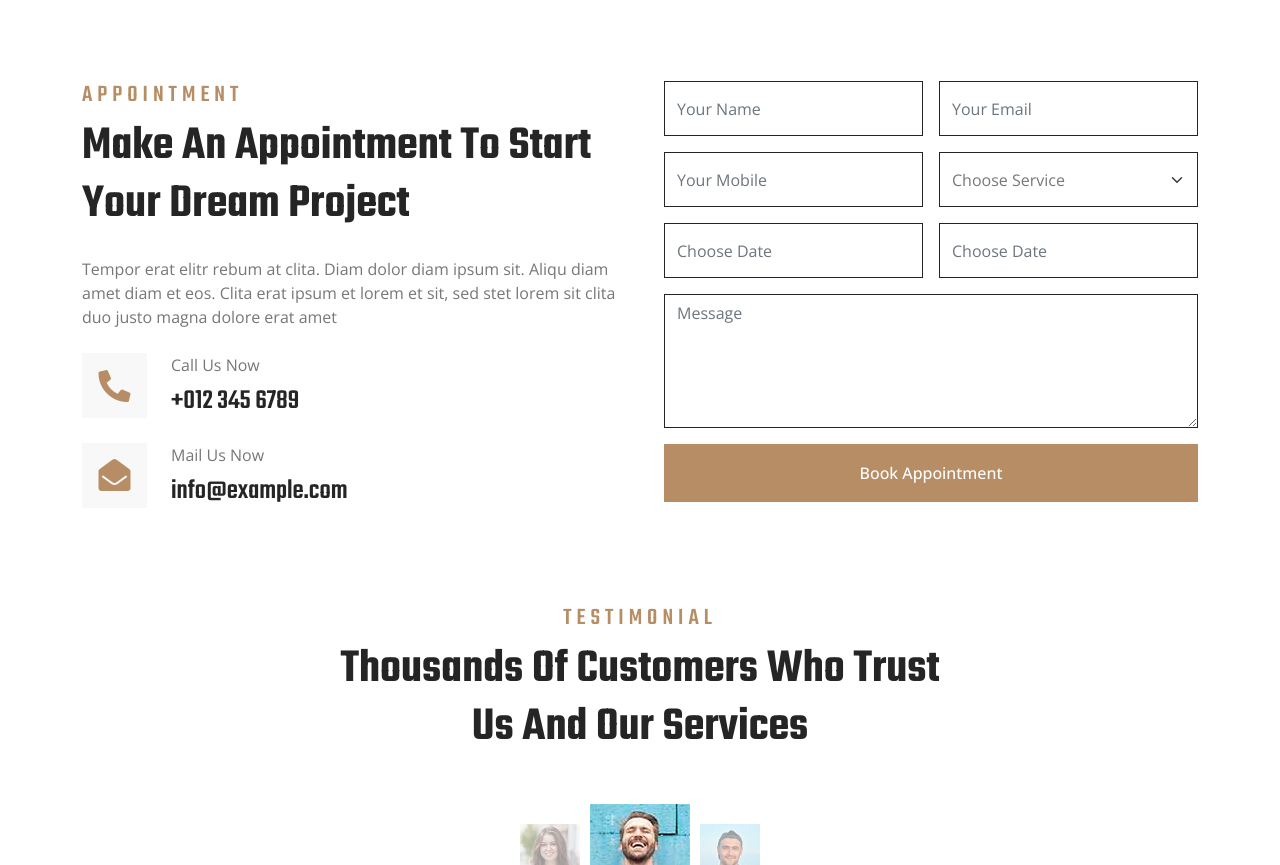
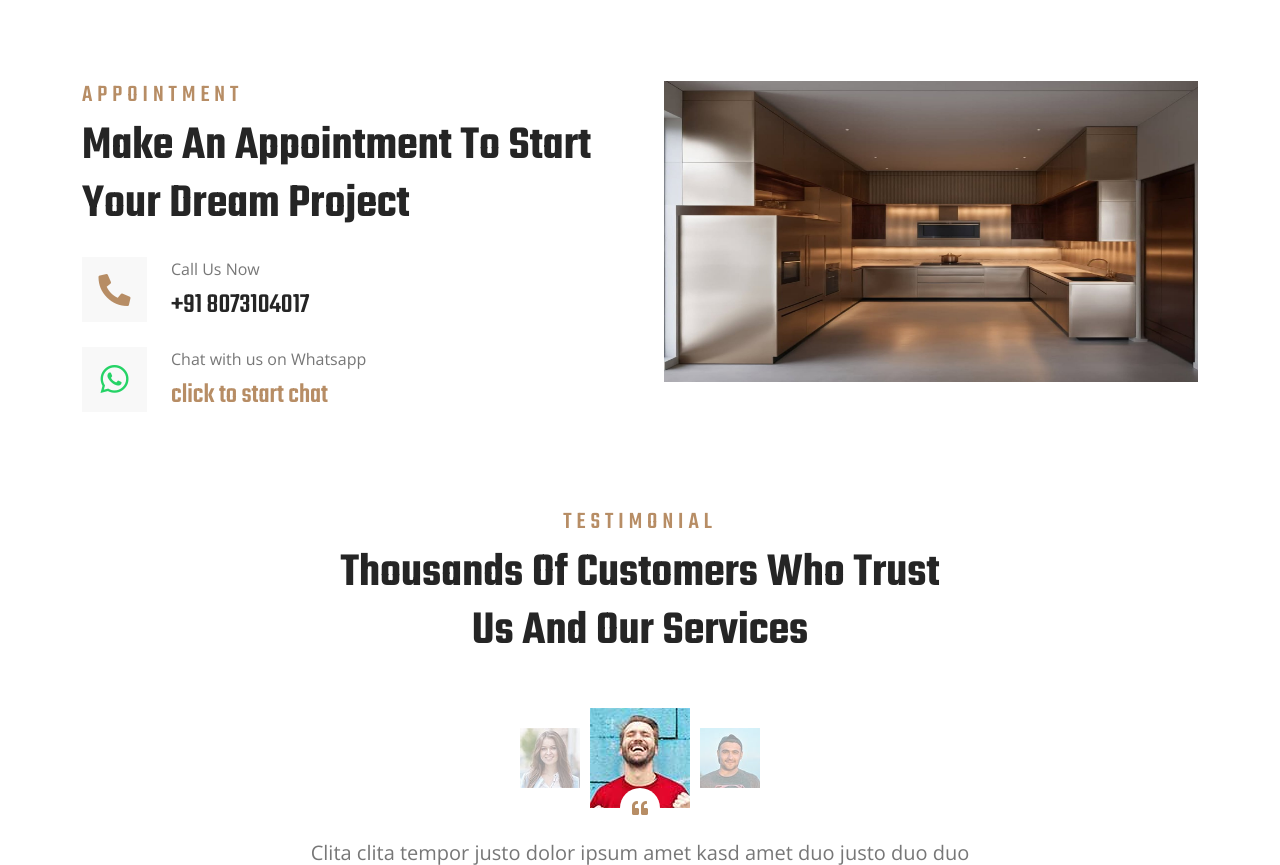
Before and after one commit to VathsalaM/construction_website, a plain HTML site: page index.html in a window 1280 px wide. Shown: the part 5177-6042 px from the top of the page. Drawn offline with nearby package versions, Linux system fonts and the light colour scheme.

Commit message:
Fix contact details

```diff
--- a/index.html
+++ b/index.html
@@ -543,7 +543,7 @@
                 <div class="col-lg-6 wow fadeInUp" data-wow-delay="0.1s">
                     <h4 class="section-title">Appointment</h4>
                     <h1 class="display-5 mb-4">Make An Appointment To Start Your Dream Project</h1>
-                    <p class="mb-4">Tempor erat elitr rebum at clita. Diam dolor diam ipsum sit. Aliqu diam amet diam et eos. Clita erat ipsum et lorem et sit, sed stet lorem sit clita duo justo magna dolore erat amet</p>
+<!--                    <p class="mb-4">Tempor erat elitr rebum at clita. Diam dolor diam ipsum sit. Aliqu diam amet diam et eos. Clita erat ipsum et lorem et sit, sed stet lorem sit clita duo justo magna dolore erat amet</p>-->
                     <div class="row g-4">
                         <div class="col-12">
                             <div class="d-flex">
@@ -552,63 +552,62 @@
                                 </div>
                                 <div class="ms-4">
                                     <p class="mb-2">Call Us Now</p>
-                                    <h3 class="mb-0">+012 345 6789</h3>
+                                    <h3 class="mb-0">+91 8073104017</h3>
                                 </div>
                             </div>
                         </div>
-                        <div class="col-12">
-                            <div class="d-flex">
-                                <div class="d-flex flex-shrink-0 align-items-center justify-content-center bg-light" style="width: 65px; height: 65px;">
-                                    <i class="fa fa-2x fa-envelope-open text-primary"></i>
-                                </div>
-                                <div class="ms-4">
-                                    <p class="mb-2">Mail Us Now</p>
-                                    <h3 class="mb-0">info@example.com</h3>
-                                </div>
+                        <div class="d-flex">
+                            <div class="d-flex flex-shrink-0 align-items-center justify-content-center bg-light" style="width: 65px; height: 65px;">
+                                <i class="fab fa-2x fa-whatsapp" style="color:#25D366"></i>
+                            </div>
+                            <div class="ms-4">
+                                <p class="mb-2">Chat with us on Whatsapp</p>
+                                <h3 class="mb-0"><a href="https://wa.me/918073104017?text=I'm%20interested%20in%20booking%20an%20appointment" target="_blank">click to start chat</a></h3>
                             </div>
                         </div>
                     </div>
                 </div>
-                <div class="col-lg-6 wow fadeInUp" data-wow-delay="0.5s">
-                    <div class="row g-3">
-                        <div class="col-12 col-sm-6">
-                            <input type="text" class="form-control" placeholder="Your Name" style="height: 55px;">
-                        </div>
-                        <div class="col-12 col-sm-6">
-                            <input type="email" class="form-control" placeholder="Your Email" style="height: 55px;">
-                        </div>
-                        <div class="col-12 col-sm-6">
-                            <input type="text" class="form-control" placeholder="Your Mobile" style="height: 55px;">
-                        </div>
-                        <div class="col-12 col-sm-6">
-                            <select class="form-select" style="height: 55px;">
-                                <option selected>Choose Service</option>
-                                <option value="1">Service 1</option>
-                                <option value="2">Service 2</option>
-                                <option value="3">Service 3</option>
-                            </select>
-                        </div>
-                        <div class="col-12 col-sm-6">
-                            <div class="date" id="date" data-target-input="nearest">
-                                <input type="text"
-                                    class="form-control datetimepicker-input"
-                                    placeholder="Choose Date" data-target="#date" data-toggle="datetimepicker" style="height: 55px;">
-                            </div>
-                        </div>
-                        <div class="col-12 col-sm-6">
-                            <div class="time" id="time" data-target-input="nearest">
-                                <input type="text"
-                                    class="form-control datetimepicker-input"
-                                    placeholder="Choose Date" data-target="#time" data-toggle="datetimepicker" style="height: 55px;">
-                            </div>
-                        </div>
-                        <div class="col-12">
-                            <textarea class="form-control" rows="5" placeholder="Message"></textarea>
-                        </div>
-                        <div class="col-12">
-                            <button class="btn btn-primary w-100 py-3" type="submit">Book Appointment</button>
-                        </div>
-                    </div>
+                <div class="col-lg-6 wow fadeInUp pt-xxl-5" data-wow-delay="0.5s">
+                    <img class="img-fluid" src="img/projects/project01/image_01.jpg" alt="">
+<!--                    <div class="row g-3">-->
+<!--                        <div class="col-12 col-sm-6">-->
+<!--                            <input type="text" class="form-control" placeholder="Your Name" style="height: 55px;">-->
+<!--                        </div>-->
+<!--                        <div class="col-12 col-sm-6">-->
+<!--                            <input type="email" class="form-control" placeholder="Your Email" style="height: 55px;">-->
+<!--                        </div>-->
+<!--                        <div class="col-12 col-sm-6">-->
+<!--                            <input type="text" class="form-control" placeholder="Your Mobile" style="height: 55px;">-->
+<!--                        </div>-->
+<!--                        <div class="col-12 col-sm-6">-->
+<!--                            <select class="form-select" style="height: 55px;">-->
+<!--                                <option selected>Choose Service</option>-->
+<!--                                <option value="1">Service 1</option>-->
+<!--                                <option value="2">Service 2</option>-->
+<!--                                <option value="3">Service 3</option>-->
+<!--                            </select>-->
+<!--                        </div>-->
+<!--                        <div class="col-12 col-sm-6">-->
+<!--                            <div class="date" id="date" data-target-input="nearest">-->
+<!--                                <input type="text"-->
+<!--                                    class="form-control datetimepicker-input"-->
+<!--                                    placeholder="Choose Date" data-target="#date" data-toggle="datetimepicker" style="height: 55px;">-->
+<!--                            </div>-->
+<!--                        </div>-->
+<!--                        <div class="col-12 col-sm-6">-->
+<!--                            <div class="time" id="time" data-target-input="nearest">-->
+<!--                                <input type="text"-->
+<!--                                    class="form-control datetimepicker-input"-->
+<!--                                    placeholder="Choose Date" data-target="#time" data-toggle="datetimepicker" style="height: 55px;">-->
+<!--                            </div>-->
+<!--                        </div>-->
+<!--                        <div class="col-12">-->
+<!--                            <textarea class="form-control" rows="5" placeholder="Message"></textarea>-->
+<!--                        </div>-->
+<!--                        <div class="col-12">-->
+<!--                            <button class="btn btn-primary w-100 py-3" type="submit">Book Appointment</button>-->
+<!--                        </div>-->
+<!--                    </div>-->
                 </div>
             </div>
         </div>
```
Also changed, not shown: contact.html (+4 -4 lines).
